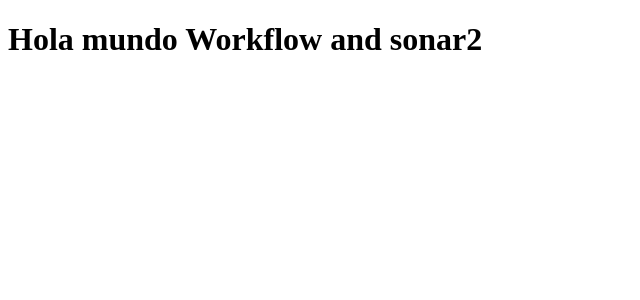
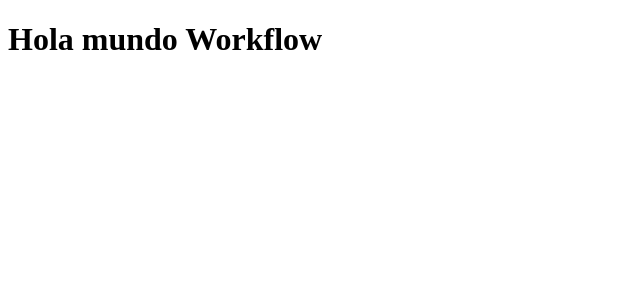
Before and after one commit to AngelMaCa/example-deploy, an Angular app: page / in a window 1280 px wide. Shown: the top 300 px of the page, without its empty margins (0-640 px from the left). Built offline with nearby package versions, Linux system fonts and the light colour scheme.

Commit message:
fix: fix
fix

```diff
--- a/src/app/app.component.html
+++ b/src/app/app.component.html
@@ -1 +1 @@
-<h1>Hola mundo Workflow and sonar2</h1>
+<h1>Hola mundo Workflow</h1>
```
